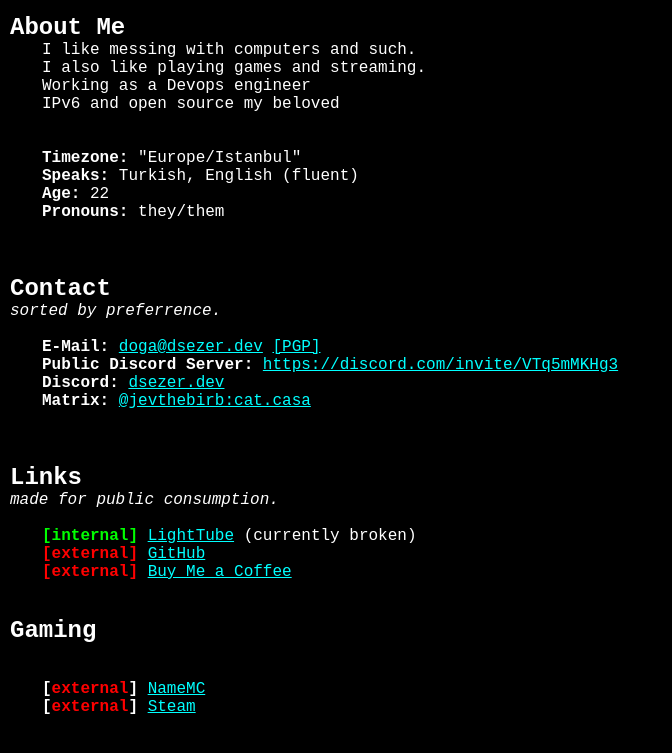
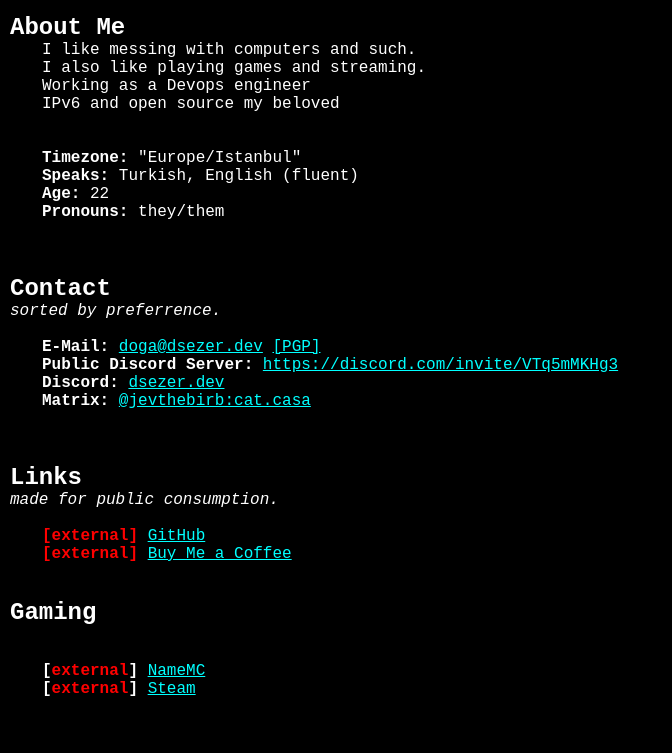
Before and after one commit to dsezerpy/dsezerpy.github.io, a plain HTML site: page index.html in a window 1280 px wide. Shown: the part 77-830 px from the top of the page, without its empty margins (0-672 px from the left). Drawn offline with Linux system fonts and the light colour scheme.

Commit message:
Update index.html

```diff
--- a/index.html
+++ b/index.html
@@ -323,7 +323,7 @@ summary:hover {
                 <ul><li><b>E-Mail:</b> <a href="mailto:doga@dsezer.dev">doga@dsezer.dev</a> <a href="https://keys.openpgp.org/vks/v1/by-fingerprint/9287F3C662E3258BBCEF8D801D6B07A7BDE2825B">[PGP]</a></li><li><b>Public Discord Server:</b> <a href="https://discord.com/invite/VTq5mMKHg3">https://discord.com/invite/VTq5mMKHg3</a></li><li><b>Discord:</b> <a href="https://discord.com/users/611082172861775873">dsezer.dev</a></li><li><b>Matrix:</b> <a href="https://matrix.to/#/@jevthebirb:cat.casa">@jevthebirb:cat.casa</a></li></ul>
             </selection><selection>
                 <h2>Links</h2><i>made for public consumption.</i>
-                <ul><li><span class="tags" span="" style="color: lime;">internal</span> <a href="https://tube.dsezer.dev/">LightTube</a> (currently broken)</li><li><span class="tags" span="" style="color: red;">external</span> <a href="https://github.com/dsezerpy">GitHub</a></li><li><span class="tags" style="color: red;">external</span> <a href="https://www.buymeacoffee.com/alextheitguy">Buy Me a Coffee</a></li></ul></selection><selection>
+                <ul><li><span class="tags" span="" style="color: red;">external</span> <a href="https://github.com/dsezerpy">GitHub</a></li><li><span class="tags" style="color: red;">external</span> <a href="https://www.buymeacoffee.com/alextheitguy">Buy Me a Coffee</a></li></ul></selection><selection>
                 <h2>Gaming</h2>
                 <ul><li><span class="tags"><span style="color: red;">external</span></span> <a href="https://namemc.com/profile/JevTheHootHoot.1">NameMC</a></li><li><span class="tags"><span style="color: red;">external</span></span> <a href="https://steamcommunity.com/id/JevTheCaffeineAddict/">Steam</a></li></ul>
             </selection>
```
